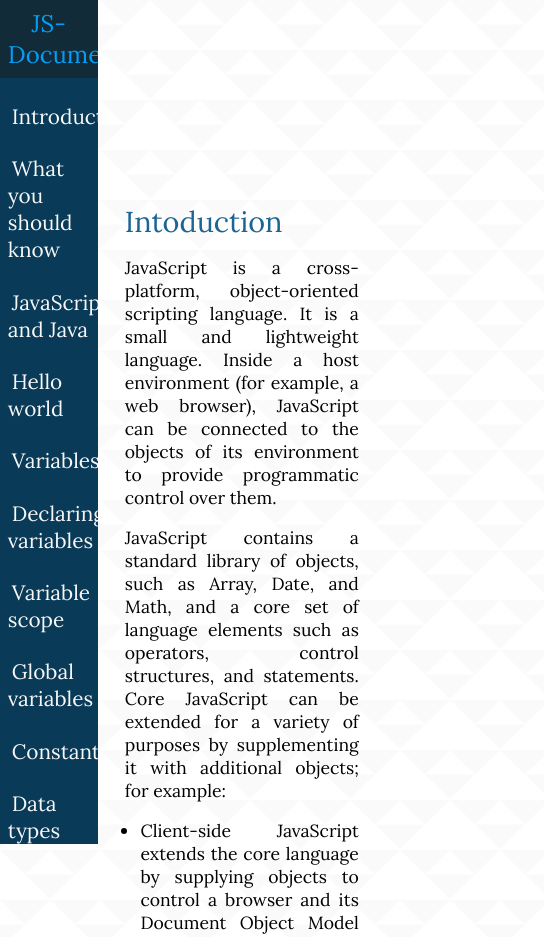
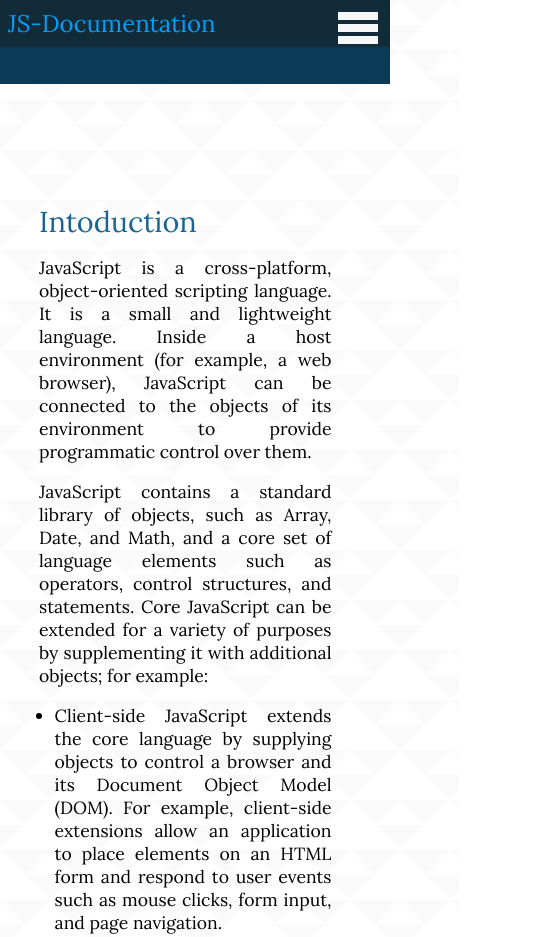
Before and after one commit to anandhakrishnanm/js-documentation-page, a plain HTML site: page index.html in a window 390 px wide. Shown: the top 937 px of the page, 544 px wide, since content can reach past the window. Drawn offline with Linux system fonts and the light colour scheme.

Commit message:
design change

```diff
--- a/index.html
+++ b/index.html
@@ -11,12 +11,13 @@
     <link rel="shortcut icon" href="images/favicon.png">
     <link href="https://fonts.googleapis.com/css?family=Lora&display=swap" rel="stylesheet">
     <link rel="stylesheet" href="style.css">
+    <script src="script.js" defer></script>
 </head>
 <body>
     <!--complte webpage-->
     <div class="wrapper">
         <!--Nav bar-->
-        <nav id="navbar">
+        <nav id="navbar" class="full-nav">
             <header id="nav-head">JS-Documentation</header>
             <!--Nav Links-->
             <ul id="nav-links" class="links">
--- a/script.js
+++ b/script.js
@@ -0,0 +1,25 @@
+const burger = document.querySelector('.burger');
+const navbar = document.getElementById('navbar');
+const links = document.querySelectorAll('.links');
+console.log(navbar);
+let mode=1;
+const showMenu = () => {
+     burger.addEventListener('click', () => {
+         if(mode==1){
+            navbar.style.height = '100vh';
+            mode=0;
+         }
+         else{
+            navbar.style.height = '10vh';
+            mode=1;
+         }
+     });
+}
+links.forEach(item => {
+    item.addEventListener('click', () => {
+        navbar.style.height = '10vh';
+        mode=1;
+    });
+});
+
+showMenu();
--- a/style.css
+++ b/style.css
@@ -96,9 +96,39 @@ body {
 }
 @media screen and (max-width: 576px){
 
- .wrapper{
-     flex-direction: column;
- }
+    #navbar{
+        width: 100vw;
+        z-index: 1;
+        height: 10vh;
+        overflow-x: hidden;
+    }
+    #nav-head{
+     position: absolute;
+     width: 100vw;
+     text-align: left;
+
+    }
+    #main-doc{
+        width: 75vw;
+        margin-left: 10vw;
+    }
+    .burger{
+        display: block;
+        position: absolute;
+        top: 1vh;
+        right: 3vw;
+    }
+    .links li a{
+        margin-left: 10vh;
+    }
+    .links{
+        position: absolute;
+        top: 10vh;
+        background-color: var(--blue);
+        overflow-y: scroll;
+
+    }
+
 
 
 }
```
